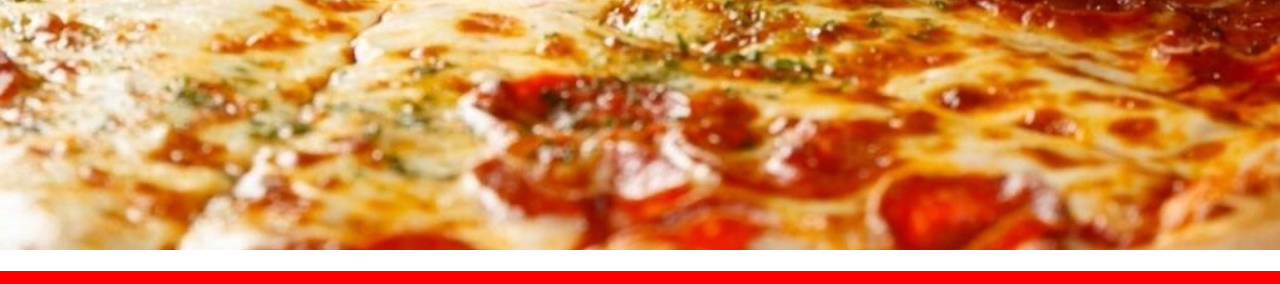
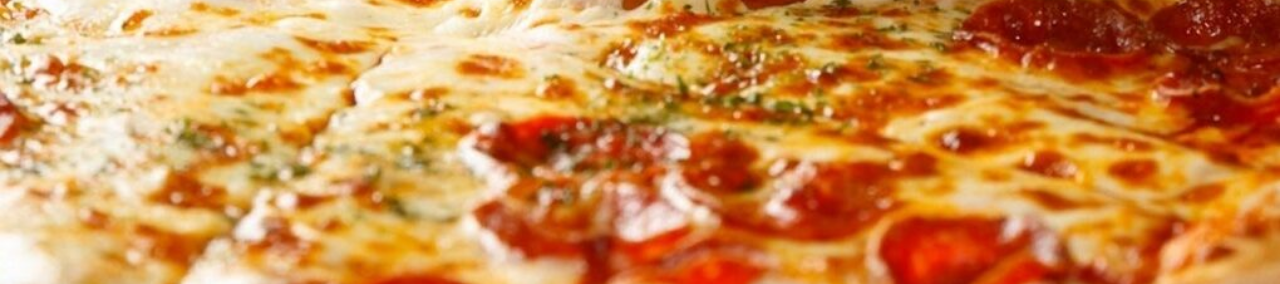
Before and after one commit to cbferreyra/cristian_ferreyra_proyecto_final, a website: page index.html in a window 1280 px wide. Shown: the part 377-661 px from the top of the page. Drawn offline with Linux system fonts and the light colour scheme.

Commit message:
correccion grid header

```diff
--- a/scss/_body.scss
+++ b/scss/_body.scss
@@ -1,6 +1,6 @@
 body {
   display: grid;
-  grid-template-rows: 10% auto auto;
+  grid-template-rows: auto auto auto;
   min-height: 100vh;
   grid-template-columns: auto;
   grid-template-areas:
```
Also changed, not shown: css/style.css.
